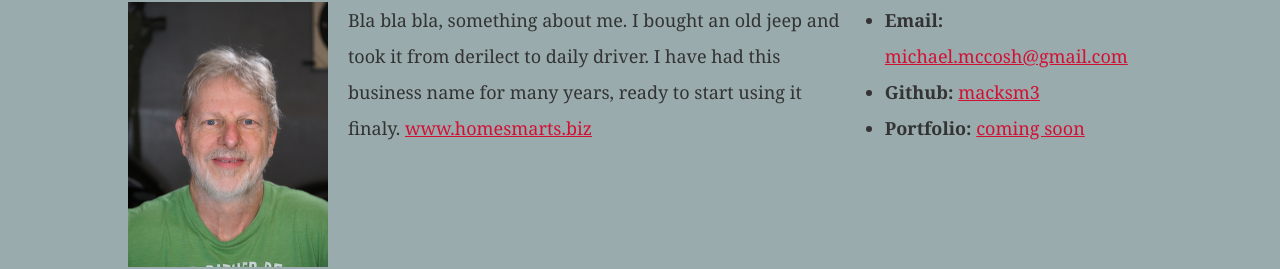
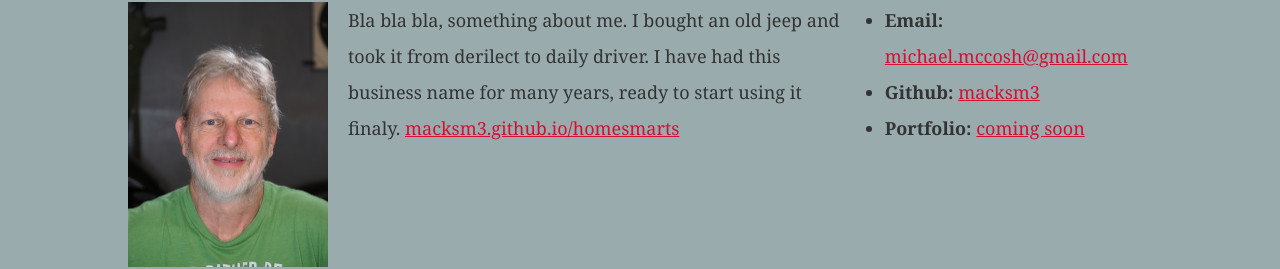
Before and after one commit to macksm3/macksm3.github.io, a plain HTML site: page index.html in a window 1280 px wide. Shown: the part 170-439 px from the top of the page. Drawn offline with Linux system fonts and the light colour scheme.

Commit message:
Update index.html

```diff
--- a/index.html
+++ b/index.html
@@ -28,7 +28,7 @@
                 <!-- Paragraph with embedded link -->
                 <p>Bla bla bla, something about me. I bought an old jeep and took it from derilect to daily driver.
                     I have had this business name for many years, ready to start using it finaly.
-                    <a href="http://www.homesmarts.biz/" target="_blank">www.homesmarts.biz</a>
+                    <a href="https://macksm3.github.io/homesmarts/" target="_blank">macksm3.github.io/homesmarts</a>
                 </p>
             </section>
 
```
